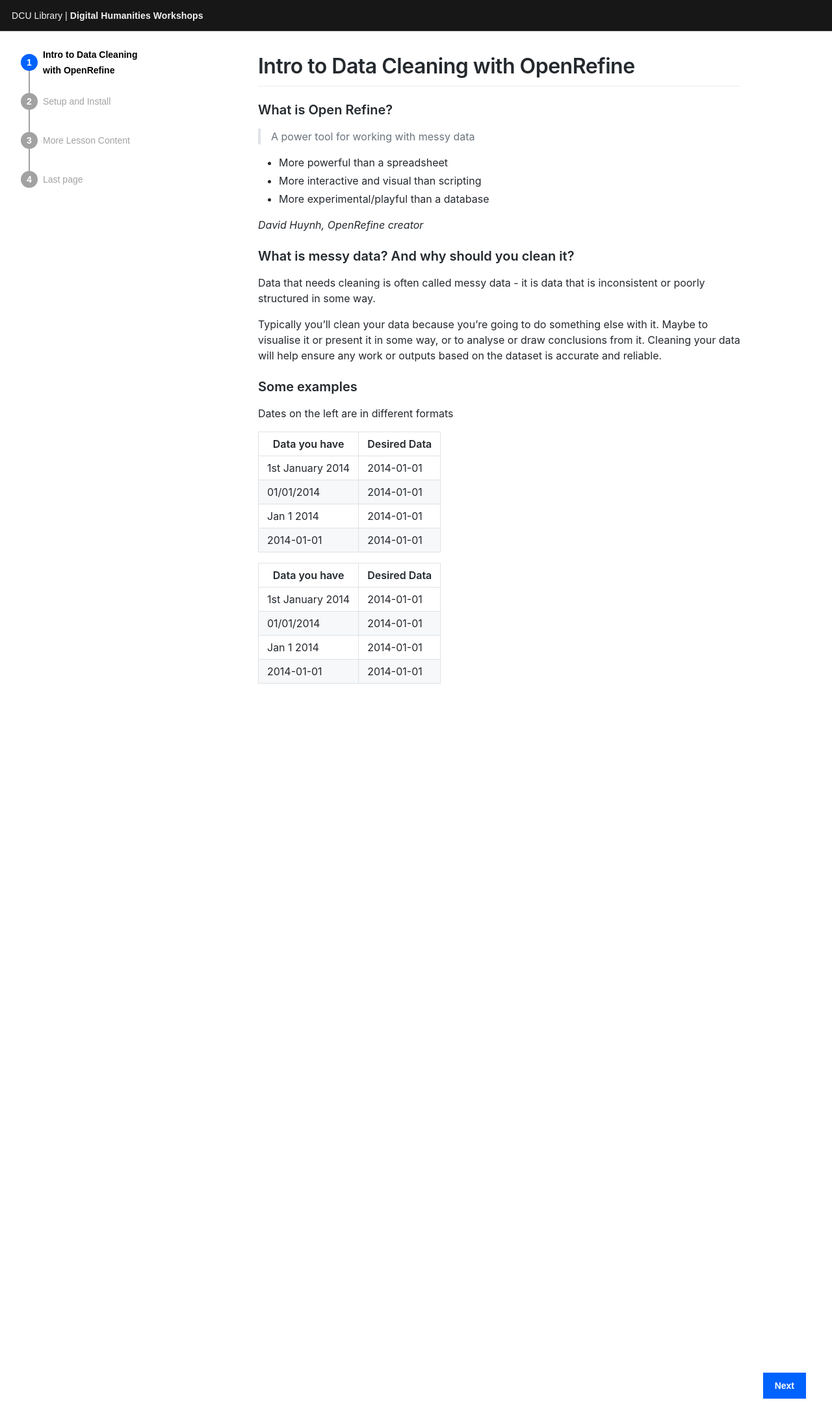
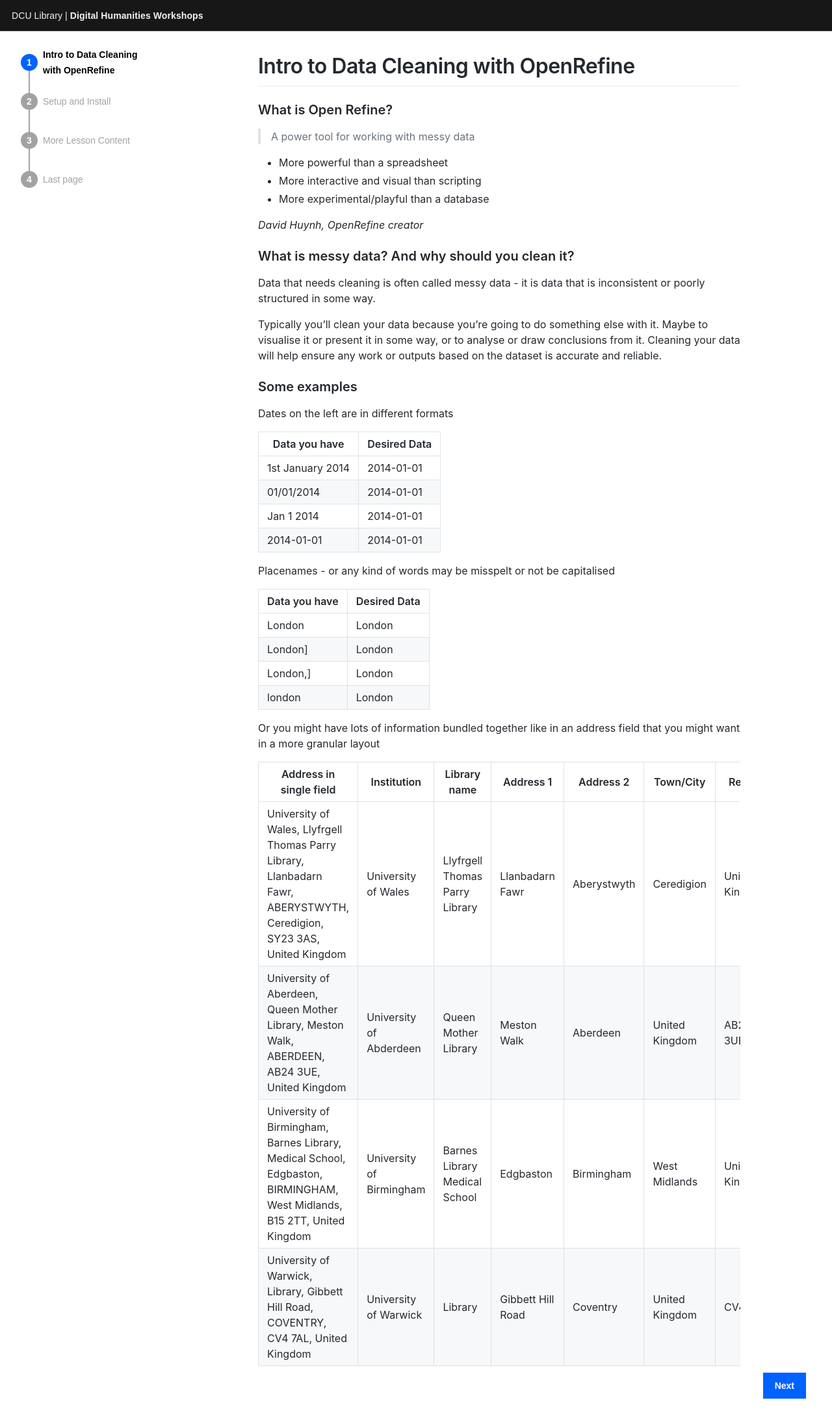
Before and after one commit to DCULibrary/open-refine-workshop, a Jekyll site: the page built from _workshop/index.md, in a window 1280 px wide. Shown: the top 2191 px of the page at 65% size. Built offline with Jekyll 4.4.1, drawn with Linux system fonts in a browser that asks for light colours; some web fonts are replaced.

Commit message:
Finish tables

```diff
--- a/_workshop/index.md
+++ b/_workshop/index.md
@@ -31,10 +31,20 @@ Dates on the left are in different formats
 | Jan 1 2014       | 2014-01-01   |
 | 2014-01-01       | 2014-01-01   |
 
+Placenames - or any kind of words may be misspelt or not be capitalised
 
 | Data you have    | Desired Data |
 | ---------------- | ------------ |
-| 1st January 2014 | 2014-01-01   |
-| 01/01/2014       | 2014-01-01   |
-| Jan 1 2014       | 2014-01-01   |
-| 2014-01-01       | 2014-01-01   |
+| London           | London       |
+| London]          | London       |
+| London,]         | London       |
+| london           | London       |
+
+Or you might have lots of information bundled together like in an address field that you might want in a more granular layout
+
+| Address in single field	| Institution	| Library name | Address 1 | Address 2 | Town/City | Region | Country | Postcode |
+| ----------------------- | ----------- | ------------ | --------- | --------- | --------- | ------ | ------- | -------- |
+| University of Wales, Llyfrgell Thomas Parry Library, Llanbadarn Fawr, ABERYSTWYTH, Ceredigion, SY23 3AS, United Kingdom | University of Wales	| Llyfrgell Thomas Parry Library | Llanbadarn Fawr | Aberystwyth | Ceredigion | United Kingdom | SY23 3AS |
+| University of Aberdeen, Queen Mother Library, Meston Walk, ABERDEEN, AB24 3UE, United Kingdom	| University of Abderdeen	| Queen Mother Library | Meston Walk | Aberdeen | United Kingdom | AB24 3UE |
+| University of Birmingham, Barnes Library, Medical School, Edgbaston, BIRMINGHAM, West Midlands, B15 2TT, United Kingdom | University of Birmingham | Barnes Library	Medical School | Edgbaston | Birmingham | West Midlands | United Kingdom | B15 2TT |
+| University of Warwick, Library, Gibbett Hill Road, COVENTRY, CV4 7AL, United Kingdom | University of Warwick | Library | Gibbett Hill Road | Coventry | United Kingdom | CV4 7AL |
```
